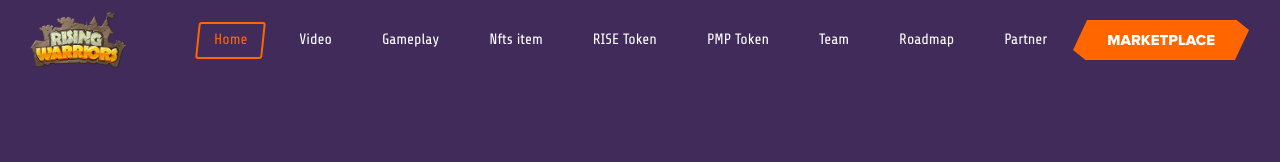
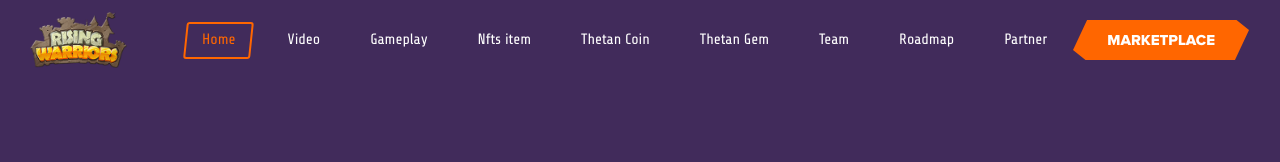
Before and after one commit to quangthinh0907/RW_Website, a plain HTML site: page index.html in a window 1280 px wide. Shown: the top 162 px of the page. Drawn offline with Linux system fonts and the light colour scheme.

Commit message:
Update index.html

```diff
--- a/index.html
+++ b/index.html
@@ -60,12 +60,12 @@
 </li>
 <li data-menuanchor="theta-coin">
 <a href="#theta-coin">
-<span>RISE Token</span>
+<span>Thetan Coin</span>
 </a>
 </li>
 <li data-menuanchor="theta-gem">
 <a href="#theta-gem">
-<span>PMP Token</span>
+<span>Thetan Gem</span>
 </a>
 </li>
 <li data-menuanchor="team">
```
